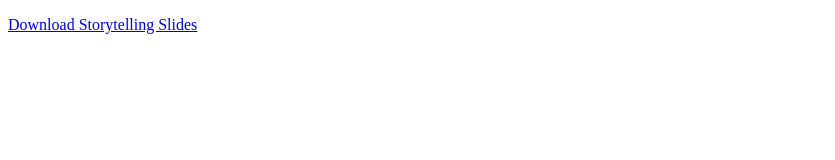
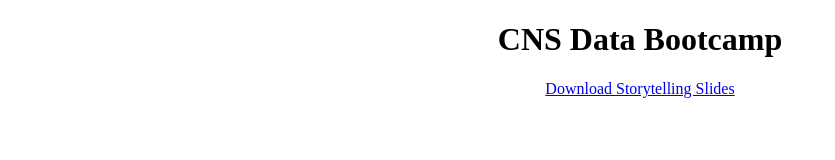
Before and after one commit to aapyles/CNS, a plain HTML site: page bootcamp/index.html in a window 1280 px wide. Shown: the whole page, without its empty margins (0-835 px from the left). Drawn offline with Linux system fonts and the light colour scheme.

Commit message:
updates index; updates slides

```diff
--- a/bootcamp/index.html
+++ b/bootcamp/index.html
@@ -4,6 +4,7 @@
   <title>CNS Data Bootcamp</title>
 </head>
 <body>
-<p><a href="storytelling.pptx">Download Storytelling Slides</a></p>
+<h1 style="text-align:center;">CNS Data Bootcamp</h1>
+<p style="text-align:center;"><a href="storytelling.pptx">Download Storytelling Slides</p>
 </body>
 </html>
```
Also changed, not shown: 3 other files.
